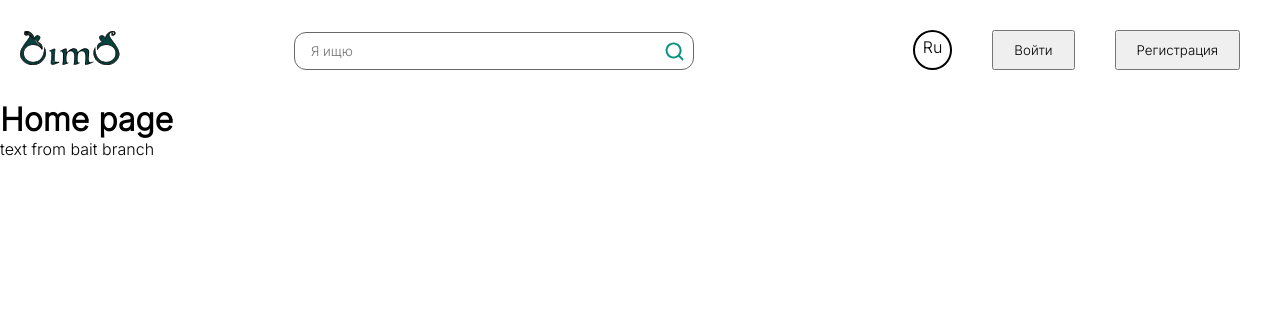
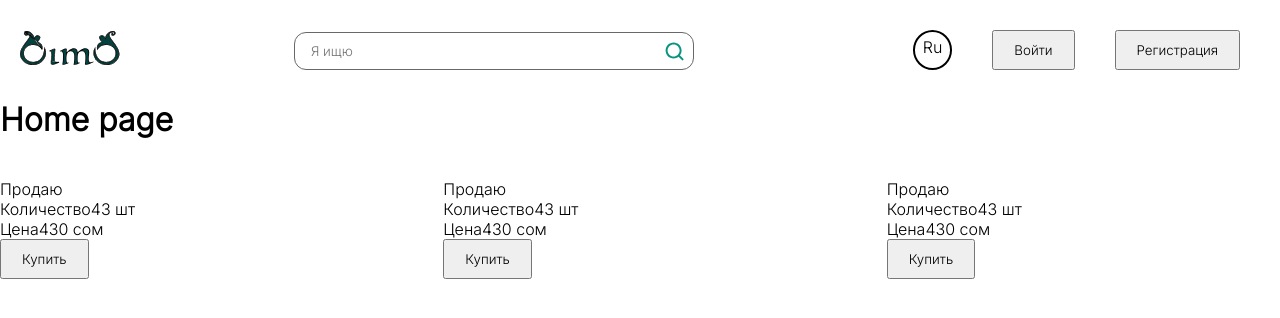
Before and after one commit to Adilet25/hackathon-frontend, a React (Create React App) app: page / in a window 1280 px wide. Shown: the top 318 px of the page. Built offline with nearby package versions, Linux system fonts and the light colour scheme.

Commit message:
slider template

```diff
--- a/package.json
+++ b/package.json
@@ -16,6 +16,7 @@
     "react-router-dom": "^6.9.0",
     "react-scripts": "^5.0.1",
     "sass": "^1.59.2",
+    "swiper": "^9.1.1",
     "typescript": "^4.9.5",
     "web-vitals": "^2.1.4"
   },
--- /dev/null
+++ b/src/components/Slider/Slider.tsx
@@ -0,0 +1,59 @@
+import { FC } from "react";
+import {Swiper, SwiperSlide} from "swiper/react";
+import 'swiper/css';
+import SliderCard from "./SliderCard/SliderCard";
+interface SliderProps {
+}
+
+const Slider: FC<SliderProps> = ({}) => {
+    return ( <div>
+        <Swiper
+        loop={true}
+        autoplay={{
+            delay: 500,
+            disableOnInteraction: false
+        }}
+        spaceBetween={50}
+        slidesPerView={3}
+
+
+        onSlideChange={() => console.log('slide change')}
+        onSwiper={(swiper) => console.log(swiper)}>
+            <SwiperSlide>
+                <SliderCard/>
+            </SwiperSlide>
+
+            <SwiperSlide>
+                <SliderCard/>
+            </SwiperSlide>
+
+            <SwiperSlide>
+                <SliderCard/>
+            </SwiperSlide>
+            <SwiperSlide>
+                <SliderCard/>
+            </SwiperSlide>
+
+            <SwiperSlide>
+                <SliderCard/>
+            </SwiperSlide>
+
+            <SwiperSlide>
+                <SliderCard/>
+            </SwiperSlide>
+            <SwiperSlide>
+                <SliderCard/>
+            </SwiperSlide>
+
+            <SwiperSlide>
+                <SliderCard/>
+            </SwiperSlide>
+
+            <SwiperSlide>
+                <SliderCard/>
+            </SwiperSlide>
+        </Swiper>
+    </div> );
+}
+
+export default Slider;
--- /dev/null
+++ b/src/components/Slider/SliderCard/SliderCard.tsx
@@ -0,0 +1,31 @@
+import { FC } from "react";
+import TestButton from "../../UI/Logo/TestButton";
+
+interface SliderCardProps {
+
+}
+
+const SliderCard: FC<SliderCardProps> = ({}) => {
+    return ( <div>
+        <div><img/></div>
+        <div>
+            <div><img/></div>
+            <div>
+                <div><span>Продаю</span></div>
+                <div>
+                    <span>Количество</span>
+                    <span>43 шт</span>
+                </div>
+                <div>
+                    <span>Цена</span>
+                    <span>430 сом</span>
+                </div>
+            </div>
+            <div>
+                <TestButton>Купить</TestButton>
+            </div>
+        </div>
+    </div> );
+}
+
+export default SliderCard;
--- a/src/pages/Home/Home.tsx
+++ b/src/pages/Home/Home.tsx
@@ -1,7 +1,9 @@
+import Slider from "../../components/Slider/Slider";
+
 const Home = () => {
     return ( <div>
         <h1>Home page</h1>
-        <p>text from bait branch</p>
+        <Slider/>
     </div> );
 }
 
```
Also changed, not shown: src/components/Slider/SliderCard/SliderCard.module.scss (added), 1 other file (tests, documents, lock files or other folders).
